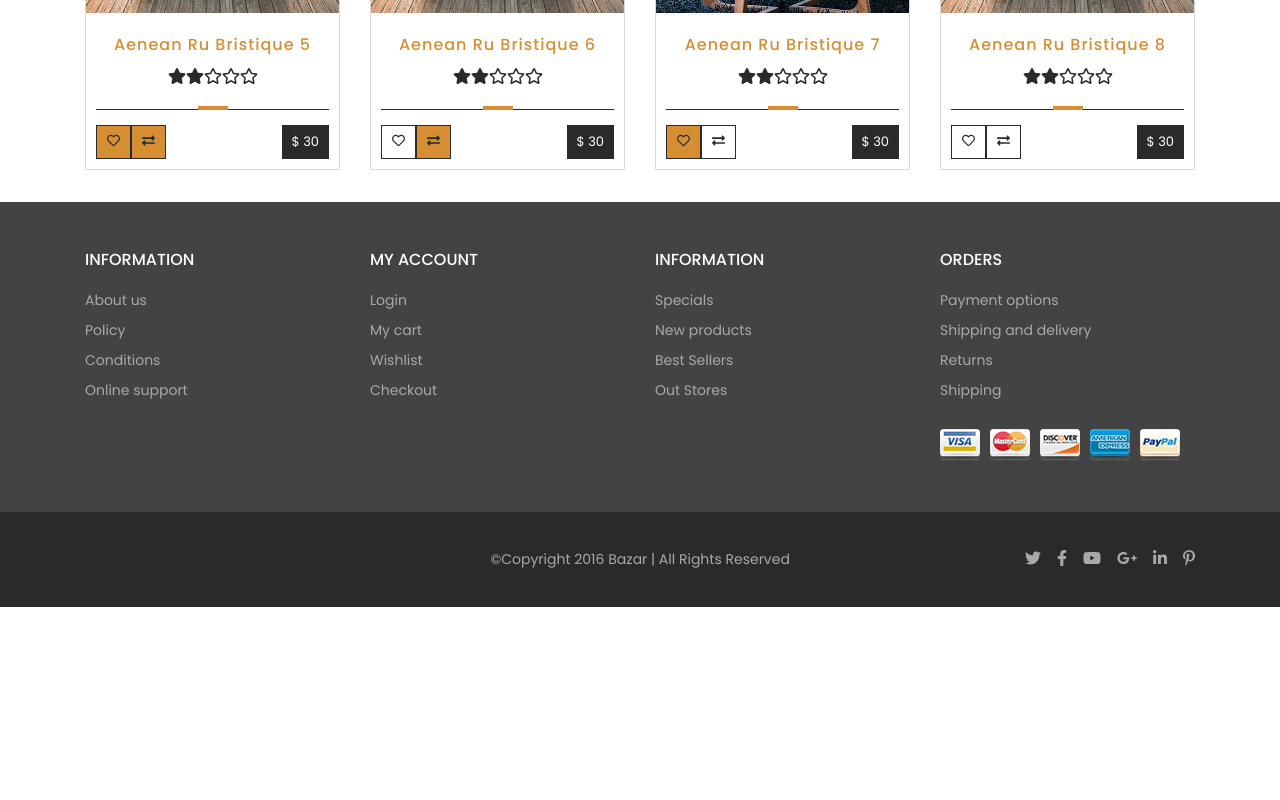
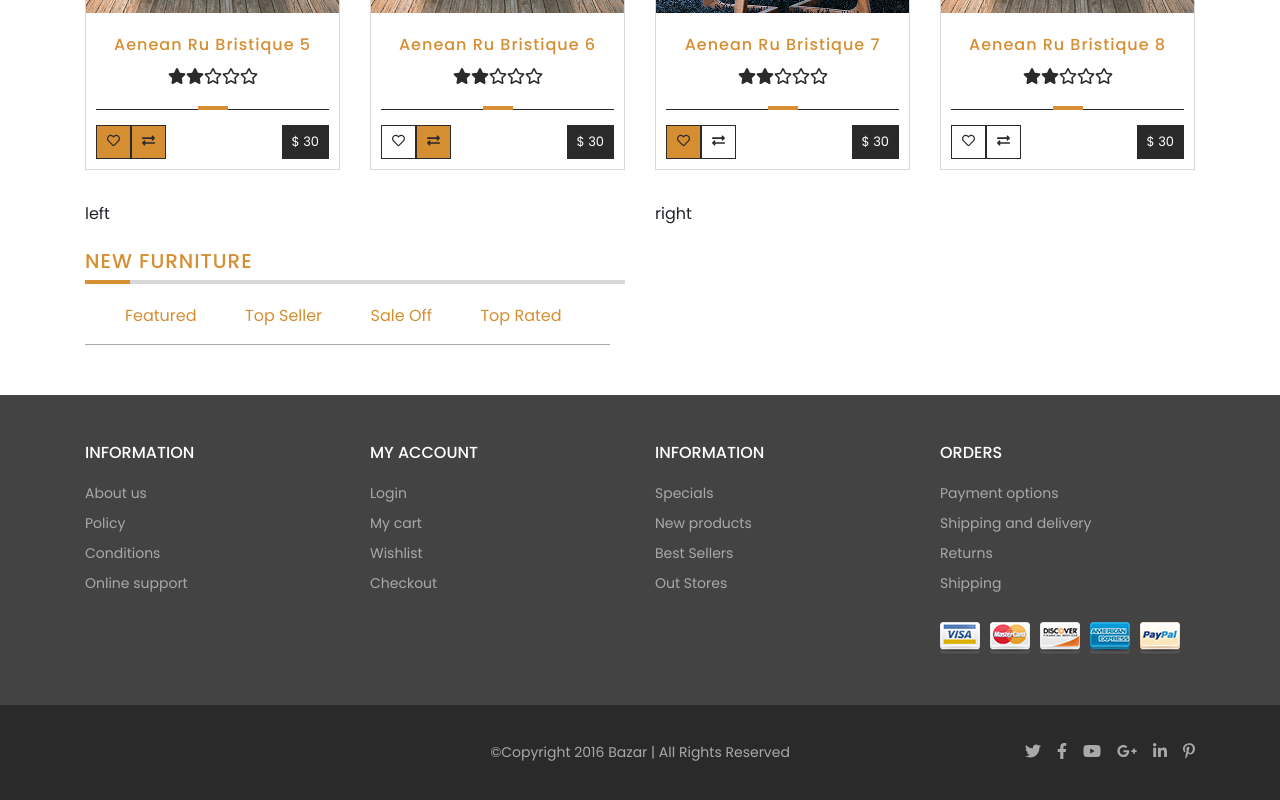
Before and after one commit to matwjablonski/kodilla-wdp-2204-03, a React (Create React App) app: page / in a window 1280 px wide. Shown: the part 1326-2126 px from the top of the page. Before the commit the page ends 1933 px from the top, so only its background shows below. Built offline with nearby package versions, Linux system fonts and the light colour scheme.

Commit message:
Add styles

```diff
--- /dev/null
+++ b/src/components/features/GaleryBox/GaleryBox.js
@@ -0,0 +1,46 @@
+import React from 'react';
+import styles from './GaleryBox.module.scss';
+
+const GaleryBox = () => {
+  return (
+    <div className={styles.root}>
+      <div className='container'>
+        <div className='row'>
+          <div className='col-6'>
+            <p>left</p>
+            <div className='container'>
+              <div className='row'>
+                <div className={'col-auto ' + styles.heading}>
+                  <h3>New furniture</h3>
+                </div>
+              </div>
+              <div className={'row  ' + styles.tablist}>
+                <div className='col pl-0 pr-0'>
+                  <ul>
+                    <li>
+                      <a href='#'>Featured</a>
+                    </li>
+                    <li>
+                      <a href='#'>Top Seller</a>
+                    </li>
+                    <li>
+                      <a href='#'>Sale Off</a>
+                    </li>
+                    <li>
+                      <a href='#'>Top Rated</a>
+                    </li>
+                  </ul>
+                </div>
+              </div>
+            </div>
+          </div>
+          <div className='col-6'>
+            <p>right</p>
+          </div>
+        </div>
+      </div>
+    </div>
+  );
+};
+
+export default GaleryBox;
--- /dev/null
+++ b/src/components/features/GaleryBox/GaleryBox.module.scss
@@ -0,0 +1,45 @@
+@import "../../../styles/settings.scss";
+
+.root {
+  .heading {
+    position: relative;
+    border-bottom: 4px solid $furniture-border-color;
+    width: 100%;
+    padding: 0;
+
+    h3 {
+      color: $primary;
+      text-transform: uppercase;
+      font-size: 20px;
+      line-height: 38px;
+      margin: 0;
+      letter-spacing: 1px;
+    }
+
+    &::before {
+      content: "";
+      position: absolute;
+      bottom: -4px;
+      left: 0;
+      width: 45px;
+      border-bottom: 4px solid $primary;
+    }
+  }
+
+  .tablist {
+    margin-top: 20px;
+    margin-right: 0;
+    margin-bottom: 50px;
+    border-bottom: 1px solid $gallery-box-anchor-border-color;
+    display: flex;
+
+    ul {
+      display: flex;
+      list-style: none;
+
+      li {
+        flex: auto;
+      }
+    }
+  }
+}
--- a/src/components/views/Homepage/Homepage.js
+++ b/src/components/views/Homepage/Homepage.js
@@ -5,11 +5,13 @@ import styles from './Homepage.module.scss';
 
 import FeatureBoxes from '../../features/FeatureBoxes/FeatureBoxes';
 import NewFurniture from '../../features/NewFurniture/NewFurnitureContainer';
+import GaleryBox from '../../features/GaleryBox/GaleryBox';
 
 const Homepage = () => (
   <div className={styles.root}>
     <FeatureBoxes />
     <NewFurniture />
+    <GaleryBox />
   </div>
 );
 
--- a/src/styles/settings.scss
+++ b/src/styles/settings.scss
@@ -45,6 +45,11 @@ $feature-box-bg: $white;
 $feature-box-content-text: $dark-gray;
 $feature-box-icon-wrapper-color: $white;
 
+$gallery-box-anchor-text-color: $dark-gray;
+$gallery-box-anchor-text-color-hover: $dark-orage;
+$gallery-box-anchor-border-color: $light-gray;
+$gallery-box-anchor-border-color-hover: $dark-orage;
+
 $button-bg: $dark-gray;
 $button-color-text: $white;
 
```
